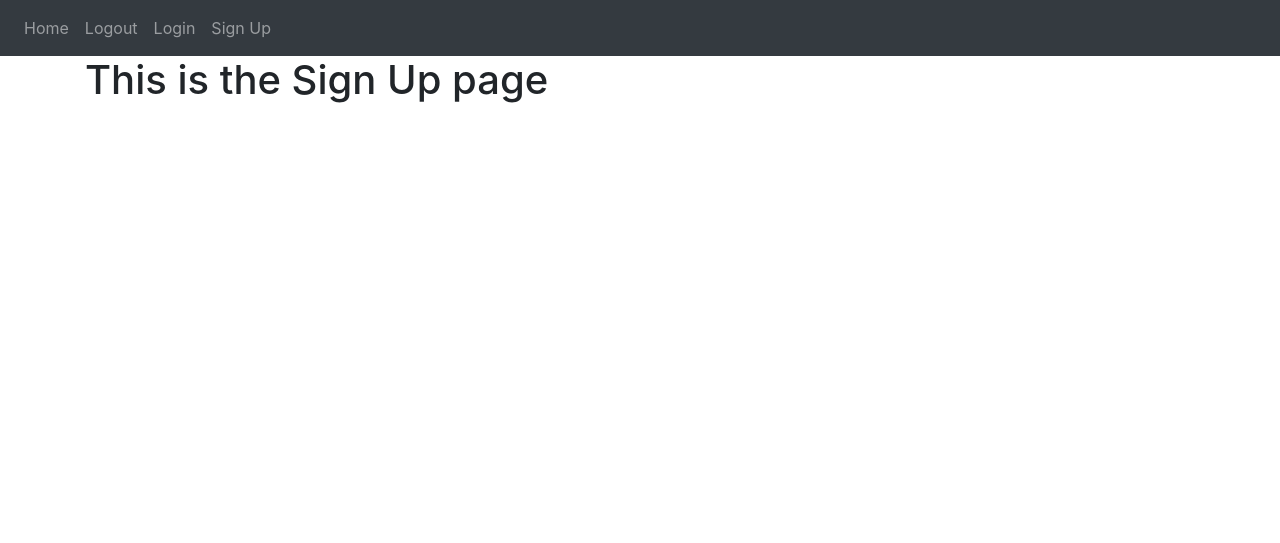
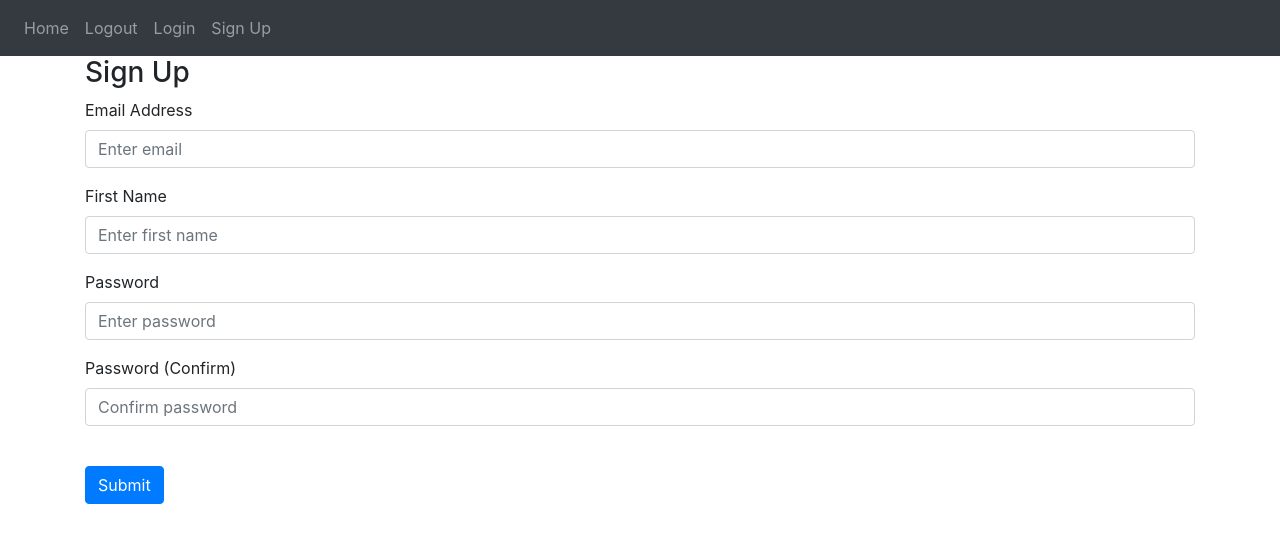
Before and after one commit to NikoleMann/PythonSite1, a Flask app: page /sign-up in a window 1280 px wide. Shown: the top 543 px of the page. Run offline with Flask 3, Linux system fonts and the light colour scheme; some libraries are stand-ins or nearby versions.

Commit message:
html for login and sign up pages

```diff
--- a/website/auth.py
+++ b/website/auth.py
@@ -2,7 +2,7 @@ from flask import Blueprint, render_template
 
 auth = Blueprint('auth', __name__)
 
-@auth.route('/login')
+@auth.route('/login', methods=['GET', 'POST'])
 def login():
     return render_template("login.html", text="Testing")
 
@@ -10,6 +10,6 @@ def login():
 def logout():
     return "<p>Logout</p>"
 
-@auth.route('/sign-up')
+@auth.route('/sign-up', methods=['GET', 'POST'])
 def sign_up():
     return render_template("sign_up.html")
--- a/website/templates/sign_up.html
+++ b/website/templates/sign_up.html
@@ -1,5 +1,48 @@
 {% extends "base.html" %} {% block title %}Sign Up{% endblock %}
 
 {% block content %}
-<h1>This is the Sign Up page</h1>
+<form method="POST">
+    <h3 align=""center">Sign Up</h3>
+    <div class="form-group">
+        <label for="email">Email Address</label>
+        <input type="email" class="form-control" id="email" name="email" placeholder="Enter email"/>
+    </div>
+
+    <div class="form-group">
+        <label for="firstName">First Name</label>
+        <input
+          type="text"
+          class="form-control"
+          id="firstName"
+          name="firstName"
+          placeholder="Enter first name"
+        />
+      </div>
+
+      <div class="form-group">
+        <label for="password1">Password</label>
+        <input
+          type="password"
+          class="form-control"
+          id="password1"
+          name="password1"
+          placeholder="Enter password"
+        />
+      </div>
+
+      <div class="form-group">
+        <label for="password2">Password (Confirm)</label>
+        <input
+          type="password"
+          class="form-control"
+          id="password2"
+          name="password2"
+          placeholder="Confirm password"
+        />
+      </div>
+
+      <br />
+
+      <button type="submit" class="btn btn-primary">Submit</button>
+</form>
 {% endblock %}
```
Also changed, not shown: website/templates/login.html (+30 -1 lines).
